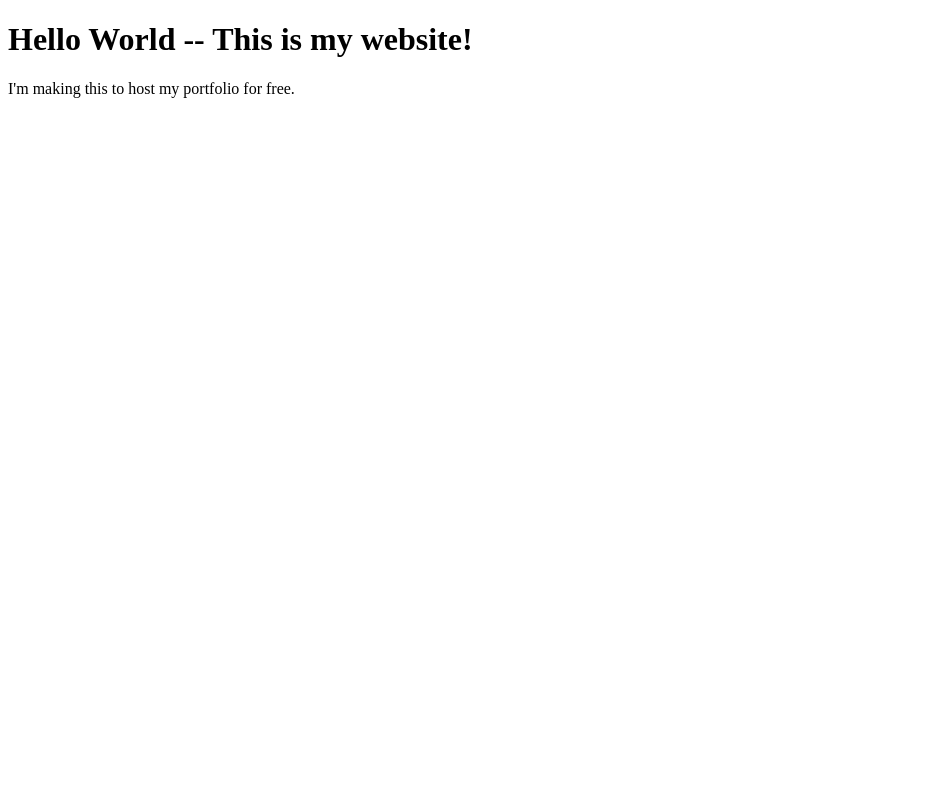
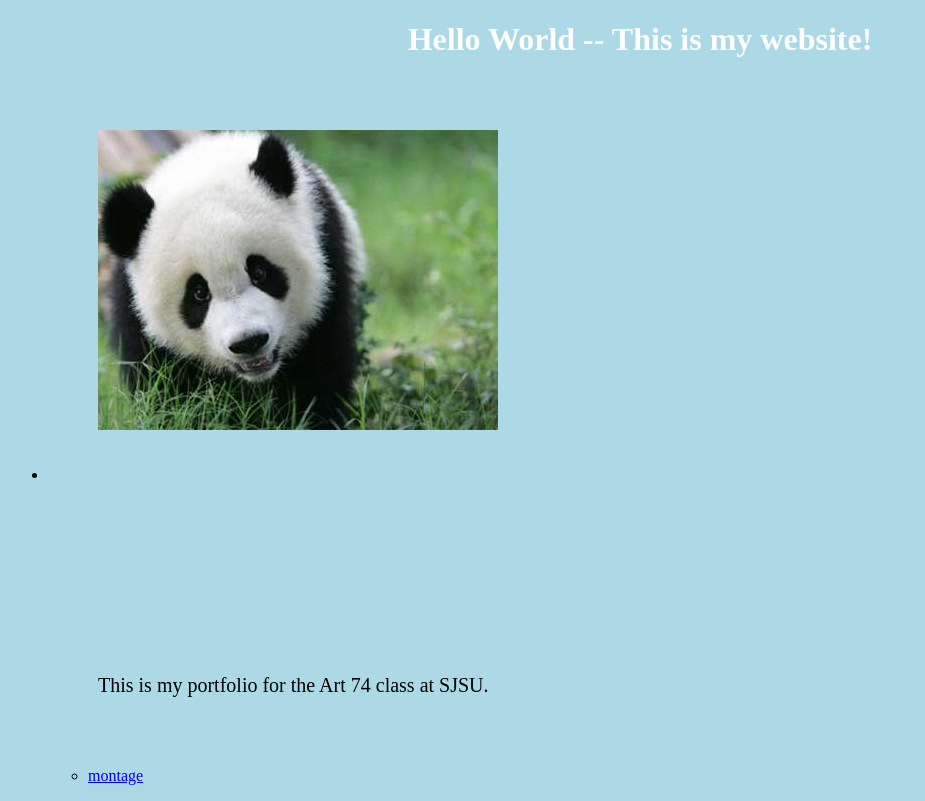
Before and after one commit to annguyen1/annguyen1.github.io, a plain HTML site: page index.html in a window 1280 px wide. Shown: the whole page, without its empty margins (0-925 px from the left). Drawn offline with Linux system fonts and the light colour scheme.

Commit message:
updated paragraph in index

```diff
--- a/index.html
+++ b/index.html
@@ -2,11 +2,13 @@
 
 <html>
 
-   <head>
-
+<head>
      <meta charset="utf-8">
 
      <title>An Nguyen</title>
+
+     <link rel="stylesheet" href="styles/main.css">
+
 
    </head>
 
@@ -14,8 +16,24 @@
 
      <h1>Hello World -- This is my website!</h1>
 
-     <p>I'm making this to host my portfolio for free.</p>
+<header>
+
+<nav>
+
+<ul>
+   <li><href
+
+<p><img src="images/myimage.jpg" /></p>
+
+     <p>This is my portfolio for the Art 74 class at SJSU.</p>
+
+
+<ul>
+<li>
+
+<a href="remix-montage.html">montage</a>
+
 
    </body>
-
+</li>
 </html>
--- /dev/null
+++ b/styles/main.css
@@ -0,0 +1,18 @@
+body{
+   background-color:lightblue;
+}
+
+h1{
+   color:white;
+   text-align:center;
+}
+
+p{
+	padding:50px;
+	text-align:left;
+	font-size:20px;
+}
+
+img{
+Padding:50px;
+}
```
Also changed, not shown: remix-montage.html (added, +23 -0 lines), images/myimage.jpg (added), 1 other file.
